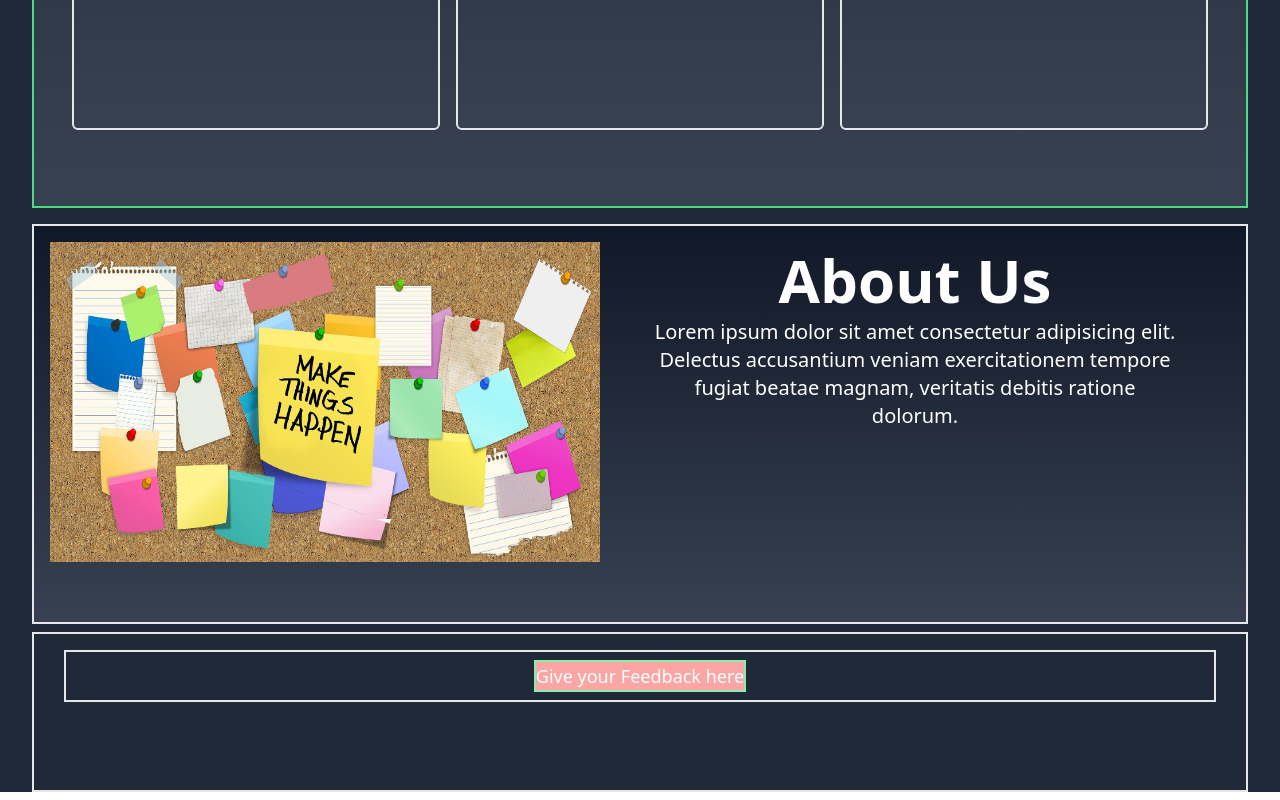
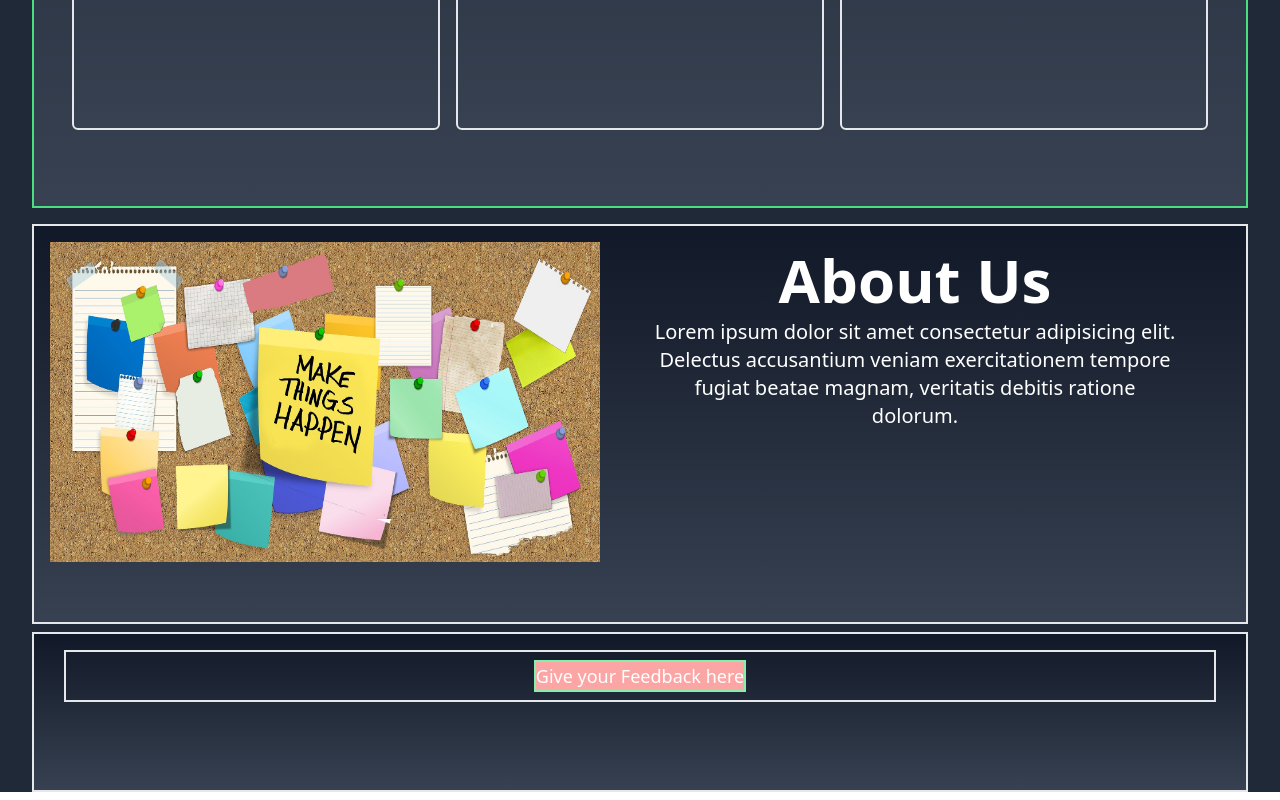
Before and after one commit to YogenderSha/UTSAV, a React (Create React App) app: page / in a window 1280 px wide. Shown: the part 1564-2364 px from the top of the page. Built offline with nearby package versions, Linux system fonts and the light colour scheme.

Commit message:
modified

```diff
--- a/src/Components/Bottom.js
+++ b/src/Components/Bottom.js
@@ -3,7 +3,7 @@ import React from 'react'
 export default function Bottom() {
   return (
     <>
-      <footer className='w-[95%] mx-auto flex flex-col my-2 py-2 h-[20vh] border-2'>
+      <footer className='w-[95%] mx-auto flex flex-col my-2 py-2 h-[20vh] border-2 bg-gradient-to-b from-gray-900 to-gray-700'>
         <div className='mx-auto w-[95%] border-2 my-2 p-2 items-center flex '><span className=' border-2 border-green-300 mx-auto bg-red-300 w-fit text-white font-sans font-medium text-lg'>Give your Feedback here</span></div>
         <section>
 
```
